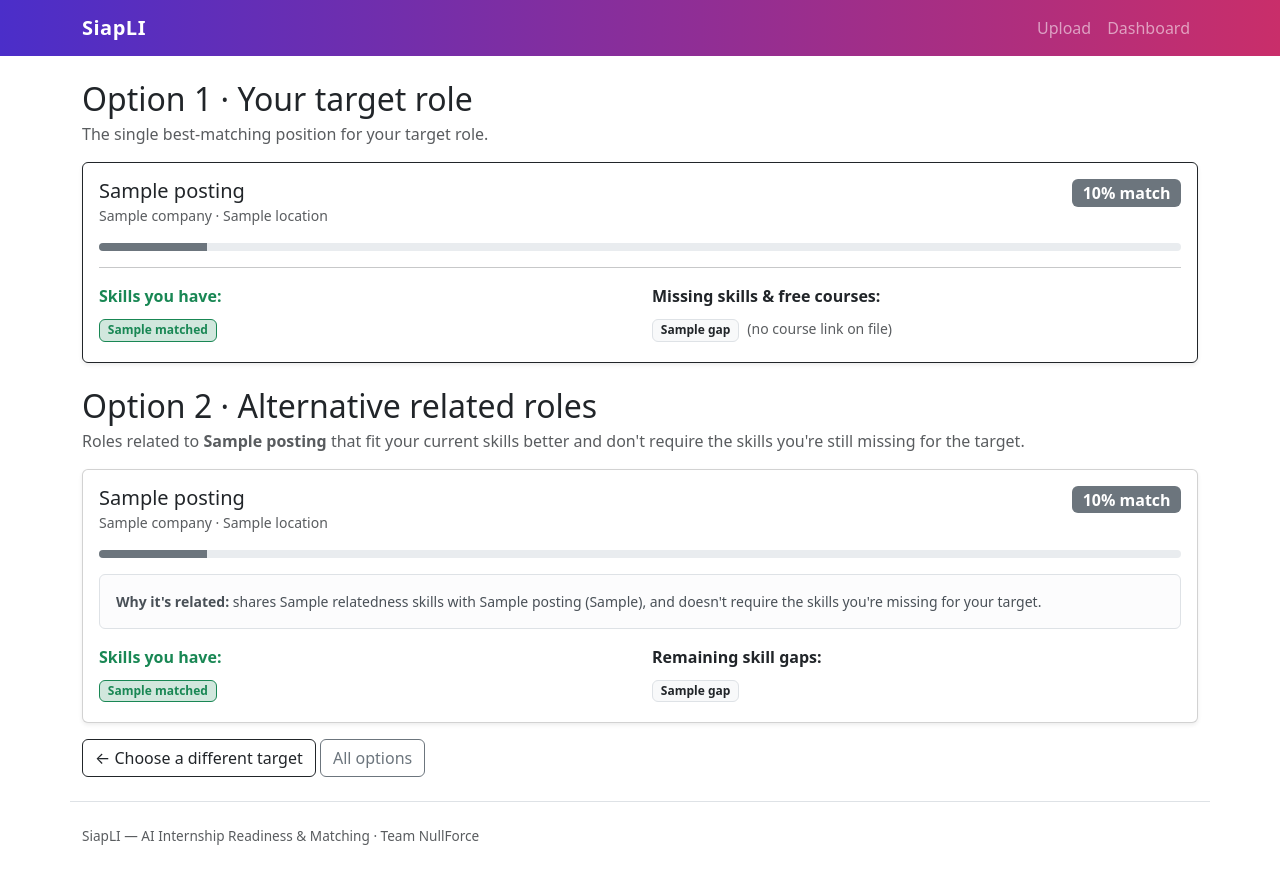
After one commit to HilmanAshraf/SiapLi, a Flask app: template templates/target_match.html in a window 1280 px wide. The commit adds this page. Run offline with Flask 3, Linux system fonts and the light colour scheme; the template is opened without the code that fills it: most values are stand-ins (such as "Sample title", 1, 10 or a date in 2020).

Commit message:
Add target-role recommendations: Option 1 exact match + Option 2 data-grounded alternatives

```diff
--- a/app.py
+++ b/app.py
@@ -184,6 +184,53 @@ def recommend(resume_id):
                            recs=recs, courses=courses)
 
 
+# ---------------------------------------------------------------------------
+# New feature: Target-role recommendations
+#   Option 1 — Exact Target Role Match
+#   Option 2 — Alternative Related Roles
+# ---------------------------------------------------------------------------
+
+@app.route("/target/<int:resume_id>")
+def target(resume_id):
+    """Let the student pick a target role from the real internship listings."""
+    resume = db.get_resume(resume_id)
+    if resume is None:
+        flash("That resume was not found. Please upload again.")
+        return redirect(url_for("upload"))
+
+    roles = [{"id": p["id"], "title": p["title"], "company": p["company"]}
+             for p in db.get_all_postings()]
+    return render_template("target.html", resume=resume, roles=roles)
+
+
+@app.route("/target-match/<int:resume_id>")
+def target_match(resume_id):
+    """Show Option 1 (exact target) and Option 2 (alternatives) for a role."""
+    resume = db.get_resume(resume_id)
+    if resume is None:
+        flash("That resume was not found. Please upload again.")
+        return redirect(url_for("upload"))
+
+    role_id = request.args.get("role", type=int)
+    if role_id is None:
+        flash("Please choose a target role.")
+        return redirect(url_for("target", resume_id=resume_id))
+
+    postings = _load_postings_with_skills()
+    courses = db.get_course_map()
+
+    best = matching.exact_target_match(resume["skills"], postings, role_id)
+    if best is None:
+        flash("That role is no longer available. Please choose another.")
+        return redirect(url_for("target", resume_id=resume_id))
+
+    alternatives = matching.alternative_roles(resume["skills"], postings,
+                                              role_id, top_n=4)
+
+    return render_template("target_match.html", resume=resume, courses=courses,
+                           target=best, alternatives=alternatives)
+
+
 @app.route("/dashboard")
 def dashboard():
     gaps = db.cohort_skill_gaps(top_n=10)
--- /dev/null
+++ b/templates/target_match.html
@@ -0,0 +1,161 @@
+{% extends "base.html" %}
+{% block title %}SiapLI — Target role match{% endblock %}
+{% block content %}
+
+{% set tp = target.posting %}
+
+<!-- ================= OPTION 1: Exact Target Role Match ================= -->
+<h2 class="mb-1">Option 1 · Your target role</h2>
+<p class="text-muted mb-3">The single best-matching position for your target role.</p>
+
+<div class="card mb-4 shadow-sm border-dark">
+  <div class="card-body">
+    <div class="d-flex justify-content-between align-items-start">
+      <div>
+        <h5 class="card-title mb-0">{{ tp.title }}</h5>
+        <small class="text-muted">{{ tp.company or "—" }} · {{ tp.location or "—" }}</small>
+      </div>
+      <span class="badge fs-6
+        {% if target.score >= 70 %}bg-success{% elif target.score >= 45 %}bg-warning text-dark{% else %}bg-secondary{% endif %}">
+        {{ target.score }}% match
+      </span>
+    </div>
+
+    <div class="progress mt-3" role="progressbar"
+         aria-label="Match score" aria-valuenow="{{ target.score }}"
+         aria-valuemin="0" aria-valuemax="100" style="height:8px;">
+      <div class="progress-bar
+        {% if target.score >= 70 %}bg-success{% elif target.score >= 45 %}bg-warning{% else %}bg-secondary{% endif %}"
+        style="width: {{ target.score }}%"></div>
+    </div>
+
+    <hr>
+    <div class="row">
+      <div class="col-sm-6 mb-2 mb-sm-0">
+        <strong class="text-success">Skills you have:</strong>
+        {% if target.matched %}
+          <div class="mt-2">
+            {% for s in target.matched %}
+              <span class="badge bg-success-subtle text-success border border-success me-1 mb-1">{{ s }}</span>
+            {% endfor %}
+          </div>
+        {% else %}
+          <p class="text-muted small mt-2 mb-0">None of the required skills yet.</p>
+        {% endif %}
+      </div>
+
+      <div class="col-sm-6">
+        <strong>Missing skills & free courses:</strong>
+        {% if target.gap %}
+          <ul class="list-unstyled mt-2 mb-0">
+            {% for s in target.gap %}
+              <li class="mb-1">
+                <span class="badge bg-light text-dark border">{{ s }}</span>
+                {% if courses.get(s) %}
+                  <a href="{{ courses[s] }}" target="_blank" rel="noopener"
+                     class="small ms-1">Free course →</a>
+                {% else %}
+                  <span class="small text-muted ms-1">(no course link on file)</span>
+                {% endif %}
+              </li>
+            {% endfor %}
+          </ul>
+        {% else %}
+          <p class="text-success small mt-2 mb-0">You meet all required skills for this role.</p>
+        {% endif %}
+      </div>
+    </div>
+  </div>
+</div>
+
+<!-- ================= OPTION 2: Alternative Related Roles ================= -->
+<h2 class="mb-1">Option 2 · Alternative related roles</h2>
+<p class="text-muted mb-3">
+  Roles related to <strong>{{ tp.title }}</strong> that fit your current skills
+  better and don't require the skills you're still missing for the target.
+</p>
+
+{% if not alternatives %}
+  <div class="alert alert-info">
+    We couldn't find a related role that fits your current skills better than
+    your target. Focus on the free courses above to work towards
+    <strong>{{ tp.title }}</strong>.
+  </div>
+{% endif %}
+
+{% for a in alternatives %}
+  {% set ap = a.posting %}
+  <div class="card mb-3 shadow-sm">
+    <div class="card-body">
+      <div class="d-flex justify-content-between align-items-start">
+        <div>
+          <h5 class="card-title mb-0">{{ ap.title }}</h5>
+          <small class="text-muted">{{ ap.company or "—" }} · {{ ap.location or "—" }}</small>
+        </div>
+        <span class="badge fs-6
+          {% if a.score >= 70 %}bg-success{% elif a.score >= 45 %}bg-warning text-dark{% else %}bg-secondary{% endif %}">
+          {{ a.score }}% match
+        </span>
+      </div>
+
+      <div class="progress mt-3" role="progressbar"
+           aria-label="Match score" aria-valuenow="{{ a.score }}"
+           aria-valuemin="0" aria-valuemax="100" style="height:8px;">
+        <div class="progress-bar
+          {% if a.score >= 70 %}bg-success{% elif a.score >= 45 %}bg-warning{% else %}bg-secondary{% endif %}"
+          style="width: {{ a.score }}%"></div>
+      </div>
+
+      <div class="alert alert-light border mt-3 mb-3 small">
+        <strong>Why it's related:</strong>
+        shares {{ a.relatedness }} skill{{ '' if a.relatedness == 1 else 's' }}
+        with {{ tp.title }} ({{ a.shared_with_target | join(", ") }}),
+        and doesn't require the skills you're missing for your target.
+      </div>
+
+      <div class="row">
+        <div class="col-sm-6 mb-2 mb-sm-0">
+          <strong class="text-success">Skills you have:</strong>
+          {% if a.matched %}
+            <div class="mt-2">
+              {% for s in a.matched %}
+                <span class="badge bg-success-subtle text-success border border-success me-1 mb-1">{{ s }}</span>
+              {% endfor %}
+            </div>
+          {% else %}
+            <p class="text-muted small mt-2 mb-0">None of the required skills yet.</p>
+          {% endif %}
+        </div>
+
+        <div class="col-sm-6">
+          <strong>Remaining skill gaps:</strong>
+          {% if a.gap %}
+            <ul class="list-unstyled mt-2 mb-0">
+              {% for s in a.gap %}
+                <li class="mb-1">
+                  <span class="badge bg-light text-dark border">{{ s }}</span>
+                  {% if courses.get(s) %}
+                    <a href="{{ courses[s] }}" target="_blank" rel="noopener"
+                       class="small ms-1">Free course →</a>
+                  {% endif %}
+                </li>
+              {% endfor %}
+            </ul>
+          {% else %}
+            <p class="text-success small mt-2 mb-0">You meet all required skills for this role.</p>
+          {% endif %}
+        </div>
+      </div>
+    </div>
+  </div>
+{% endfor %}
+
+<div class="mt-3">
+  <a href="{{ url_for('target', resume_id=resume.id) }}" class="btn btn-outline-dark">
+    ← Choose a different target
+  </a>
+  <a href="{{ url_for('choose', resume_id=resume.id) }}" class="btn btn-outline-secondary">
+    All options
+  </a>
+</div>
+{% endblock %}
```
Also changed, not shown: matching.py (+94 -0 lines), templates/choose.html (+15 -0 lines), templates/target.html (added, +38 -0 lines), test_target.py (added, +97 -0 lines).
